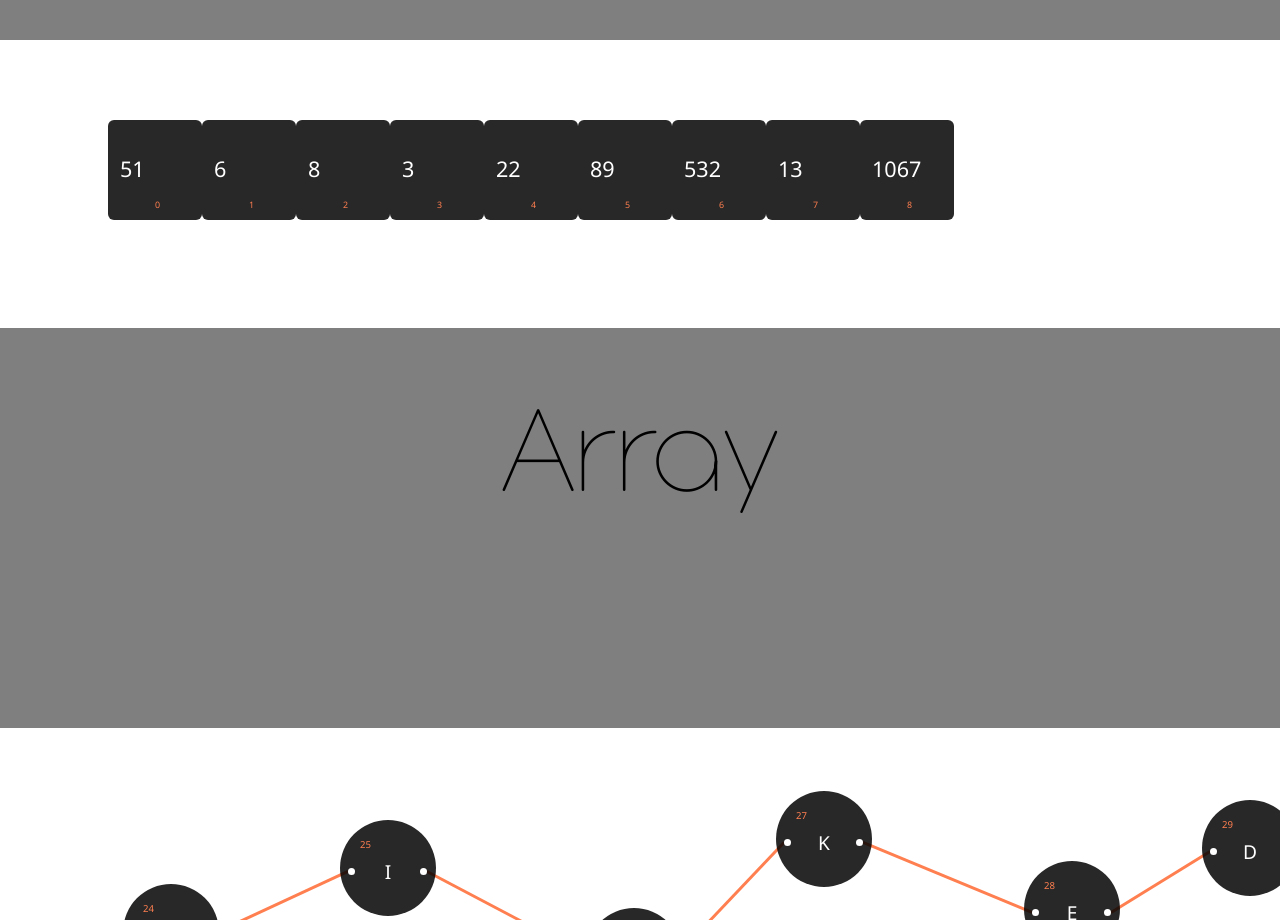
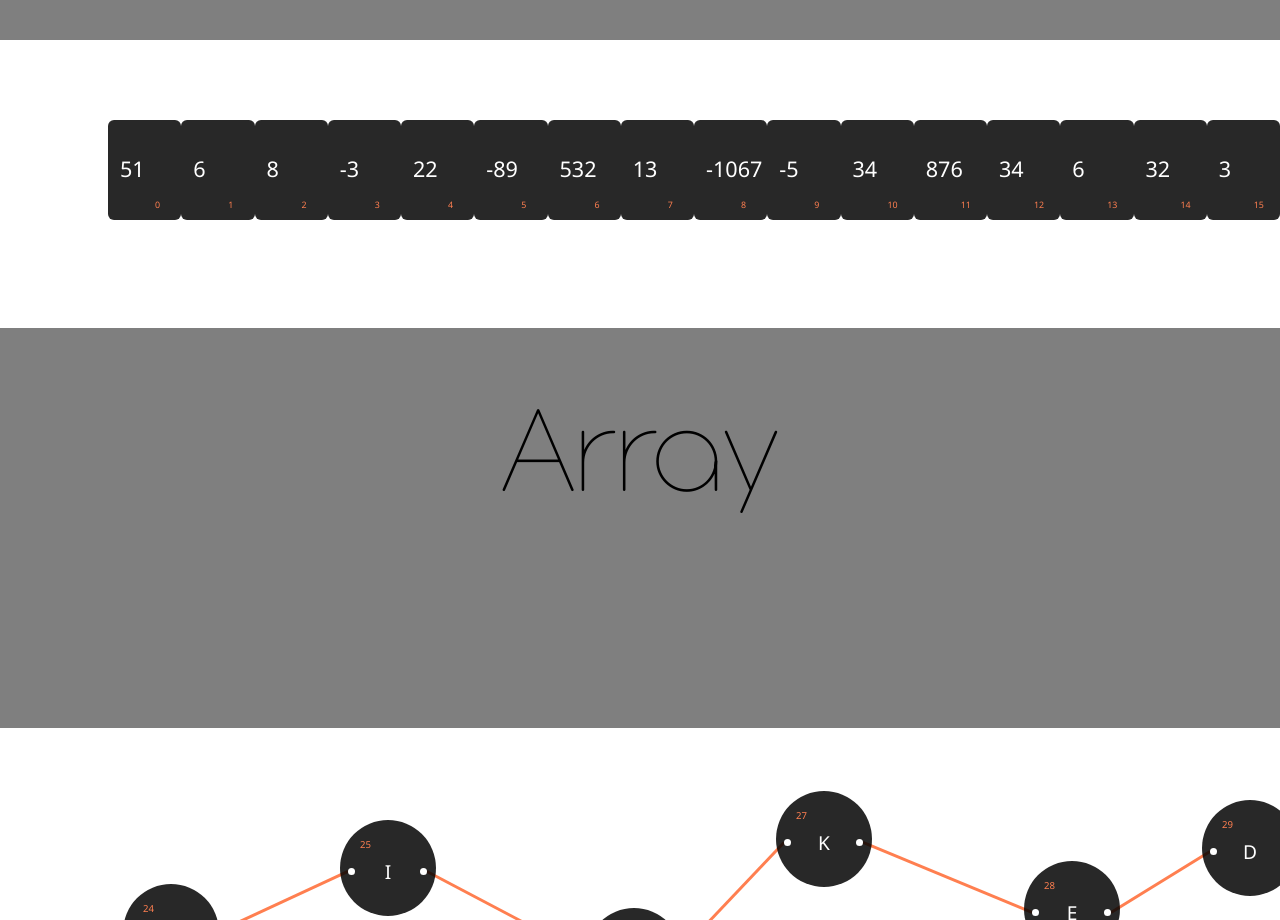
Before and after one commit to Technopark95/data-structure-visualization, a plain HTML site: page index.html in a window 1280 px wide. Shown: the part 1560-2480 px from the top of the page. Drawn offline with Linux system fonts and the light colour scheme; files whose address does not match are found by name.

Commit message:
Update index.html

```diff
--- a/index.html
+++ b/index.html
@@ -165,7 +165,7 @@ treefy("2treeleft" , 5);
 treefy("2treeright" , 6);
 
 
-array([51,6,8,3,22,89,532,13,1067])
+array([51,6,8,-3,22,-89,532,13,-1067,-5,34,876,34,6,32,3])
 
 
 $("#t1").offset({left:108 , top :1680})
```
